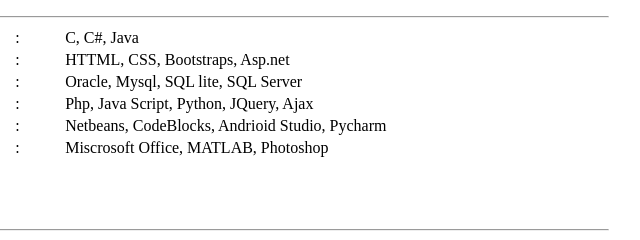
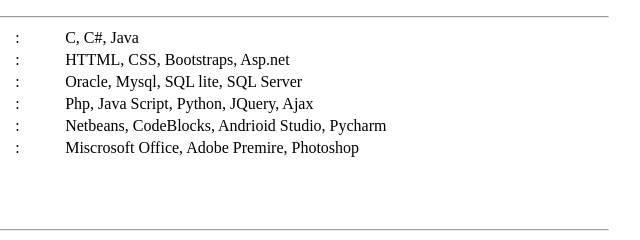
Before and after one commit to amims71/CV-HTML-Only-Template, a plain HTML site: page index.html in a window 1280 px wide. Shown: the part 800-1040 px from the top of the page, 483-1123 px from the left. Drawn offline with Linux system fonts and the light colour scheme.

Commit message:
Update index.html
bug fixes

```diff
--- a/index.html
+++ b/index.html
@@ -117,7 +117,7 @@
 					<tr>
 						<td>Others</td>
 						<td align="center">:</td>
-						<td>Miscrosoft Office, MATLAB, Photoshop</td>
+						<td>Miscrosoft Office, Adobe Premire, Photoshop</td>
 					</tr>
 				</table>
 			</td>
```
